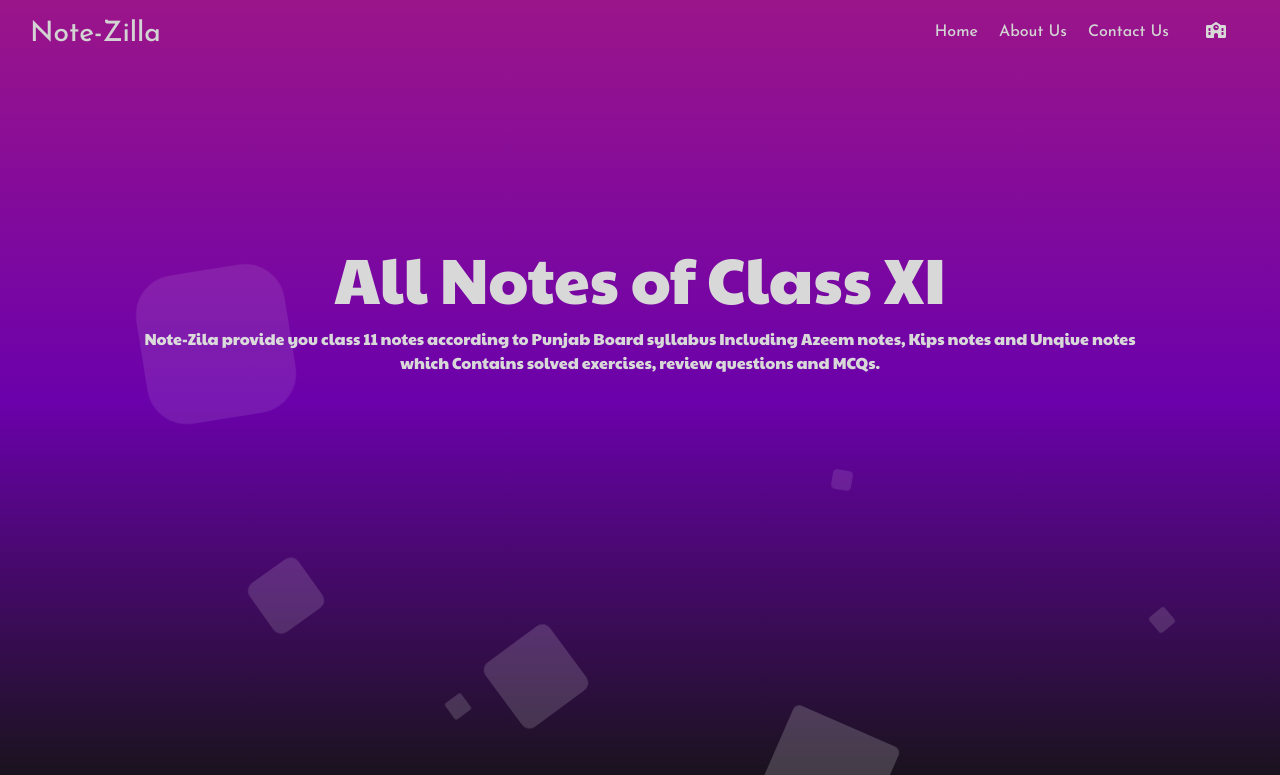
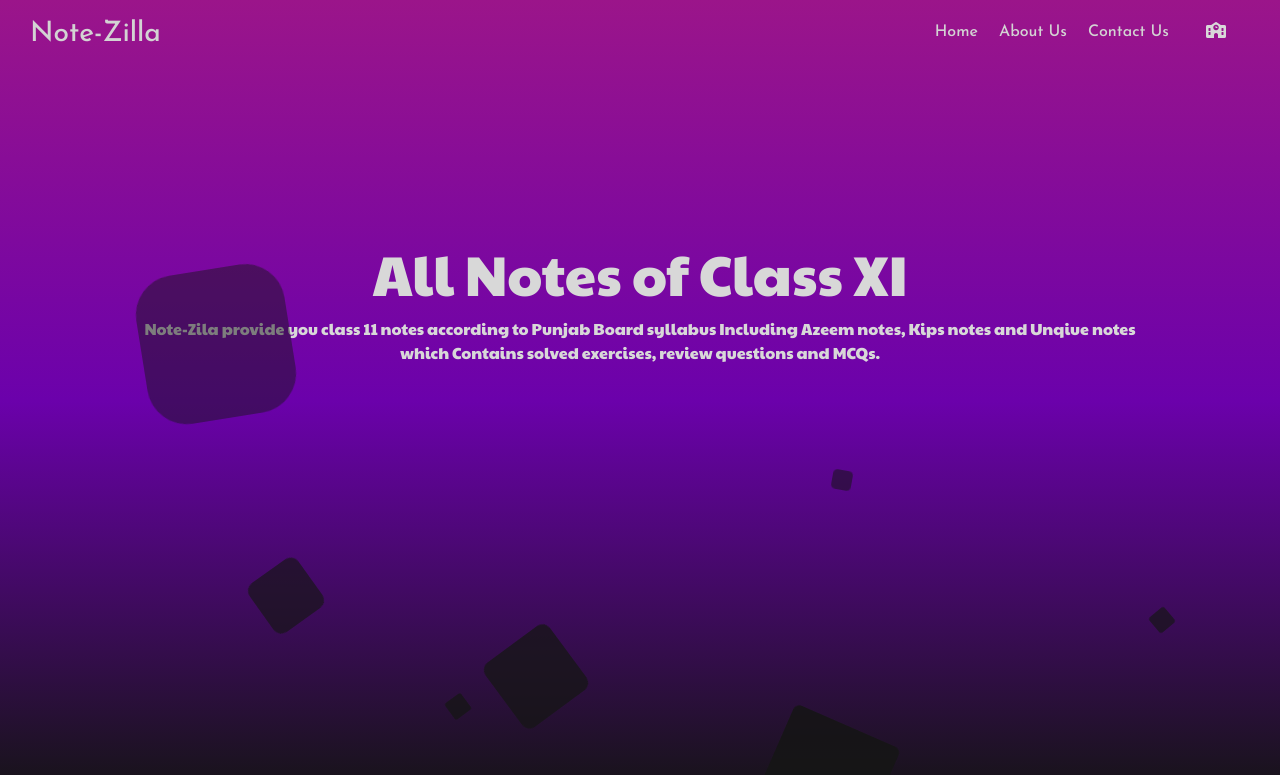
Before and after one commit to RafayKhan177/NoteZilla, a plain HTML site: page index.html in a window 1280 px wide. Shown: the top 775 px of the page. Drawn offline with nearby package versions, Linux system fonts and the light colour scheme.

Commit message:
bugs fixes

```diff
--- a/index.css
+++ b/index.css
@@ -183,13 +183,14 @@ body {
     position: absolute;
     top: 30vh;
     height: 80px;
-    color: #fff;
+    color: #c5c5c5;
 }
 
 .heading1 {
-    margin: auto;
+    text-align: center;
+    margin: 0px 10vw;
     font-family: 'Paytone One', sans-serif;
-    font-size: 4rem;
+    font-size: 3.5rem;
 }
 
 .title-para {
@@ -217,7 +218,7 @@ body {
     display: block;
     width: 20px;
     height: 20px;
-    background: rgb(255, 255, 255, 0.2);
+    background: #141414;
     animation: animate 25s linear;
     border-radius: 50%;
     bottom: -150px;
```
